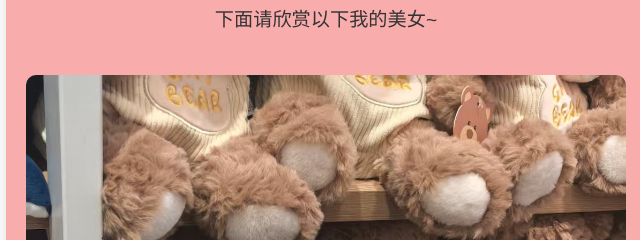
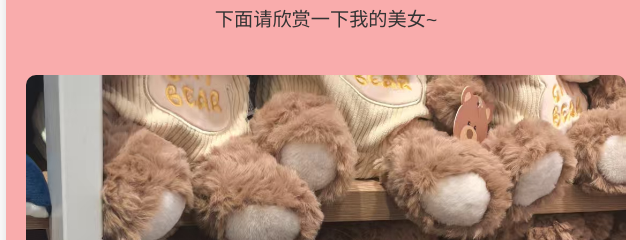
Before and after one commit to LOVEFXH/LOVEFXH.github.io, a plain HTML site: page happy.html in a window 1280 px wide. Shown: the top 240 px of the page, 314-954 px from the left. Drawn offline with Linux system fonts and the light colour scheme.

Commit message:
Add files via upload

```diff
--- a/happy.html
+++ b/happy.html
@@ -51,7 +51,7 @@
     <div class="container">
         <h1>锵锵锵！</h1>
         <p>宝宝，情人节快乐~</p>
-        <p>下面请欣赏以下我的美女~</p>
+        <p>下面请欣赏一下我的美女~</p>
         <img src="happy.jpg" alt="#">
         <audio controls autoplay loop>
             <source src="GEM.mp3" type="audio/mpeg">
```
